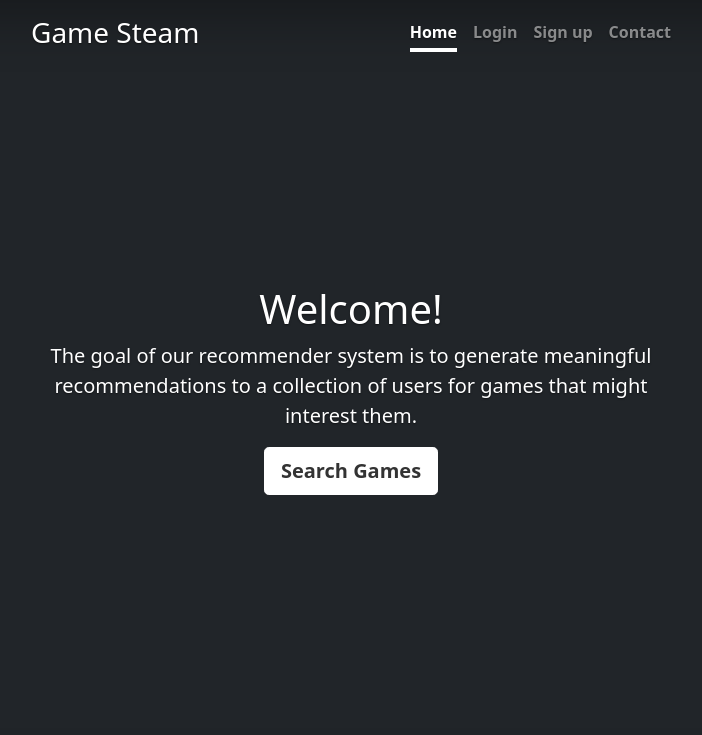
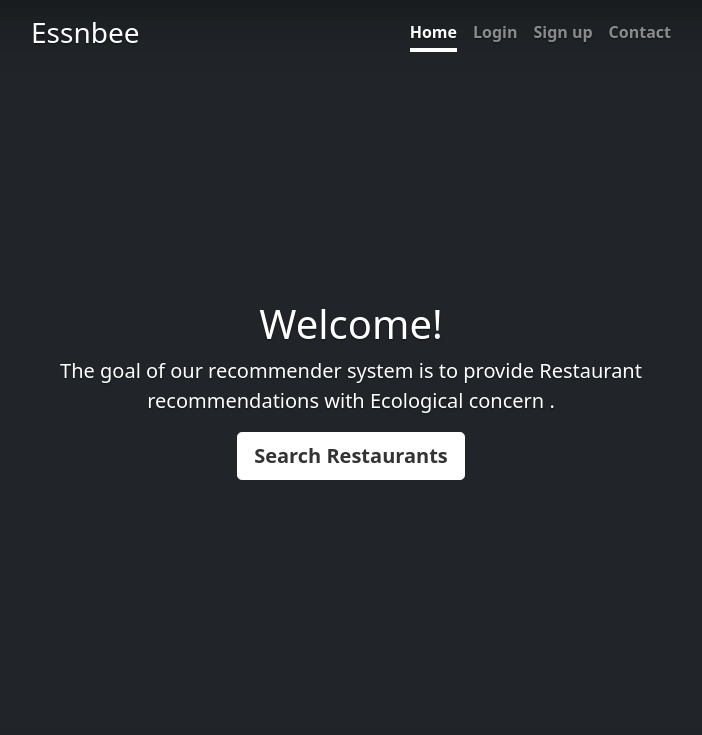
Before and after one commit to KrOne233/recommender-system, a Django app: page /restaurant_system/cover/ in a window 1280 px wide. Shown: the top 735 px of the page, without its empty margins (289-991 px from the left). Run offline with Django 3.2, Linux system fonts and the light colour scheme; some libraries are stand-ins or nearby versions.

Commit message:
change the text in cover page

```diff
--- a/restaurant_system/templates/cover.html
+++ b/restaurant_system/templates/cover.html
@@ -39,7 +39,7 @@
 <div class="cover-container d-flex w-100 h-100 p-3 mx-auto flex-column">
   <header class="mb-auto">
     <div>
-      <h3 class="float-md-start mb-0">Game Steam</h3>
+      <h3 class="float-md-start mb-0">Essnbee</h3>
       <nav class="nav nav-masthead justify-content-center float-md-end">
         <a class="nav-link active" aria-current="page" href="#">Home</a>
         <a class="nav-link" href="#">Login</a>
@@ -51,9 +51,9 @@
 
     <main class="px-3">
     <h1>Welcome!</h1>
-    <p class="lead"> The goal of our recommender system is to generate meaningful recommendations to a collection of users for games that might interest them.</p>
+    <p class="lead"> The goal of our recommender system is to provide Restaurant recommendations with Ecological concern .</p>
     <p class="lead">
-      <a href="#" class="btn btn-lg btn-secondary fw-bold border-white bg-white">Search Games</a>
+      <a href="#" class="btn btn-lg btn-secondary fw-bold border-white bg-white">Search Restaurants</a>
     </p>
   </main>
 
```
